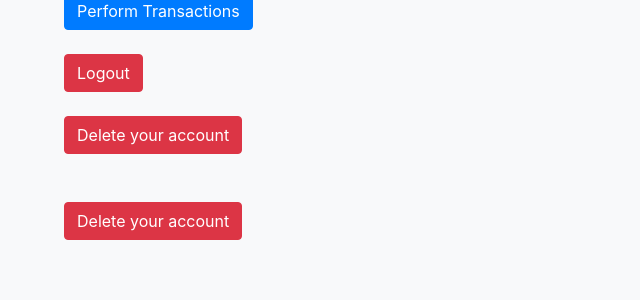
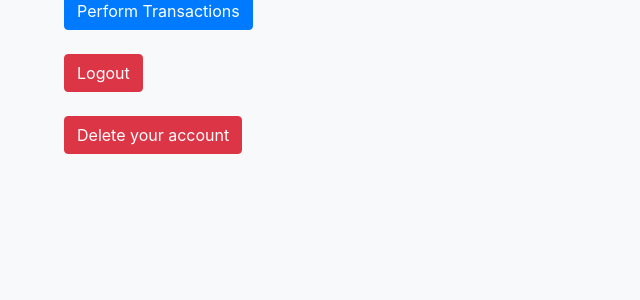
Before and after one commit to QuantumShinobi/djank, a Django app: template templates/main/index.html in a window 1280 px wide. Shown: the part 222-522 px from the top of the page, without its empty margins (0-640 px from the left). Run offline with Django 3.2, Linux system fonts and the light colour scheme; the template is opened without the code that fills it, so the values that code supplies are empty; some libraries are stand-ins or nearby versions.

Commit message:
Small bug

```diff
--- a/templates/main/index.html
+++ b/templates/main/index.html
@@ -26,8 +26,6 @@ Perform Transactions
 <button onclick="WarningPopup()" class="btn-danger btn">Delete your account</button>
 </div>
 
-<br><br>
-<button onclick="WarningPopup()" class="btn-danger btn">Delete your account</button>
 
 
 {% comment %} Transactions form {% endcomment %}
```
